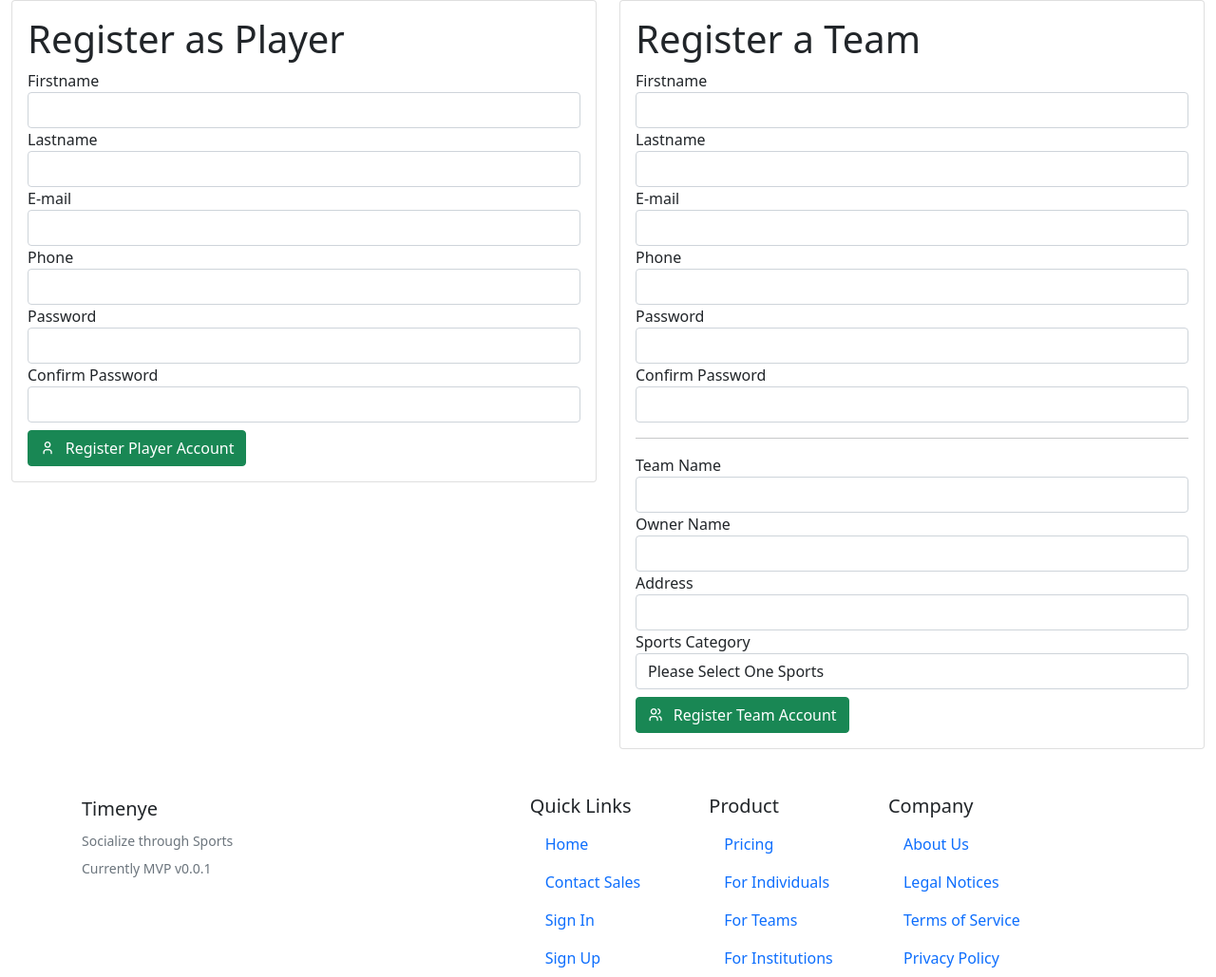
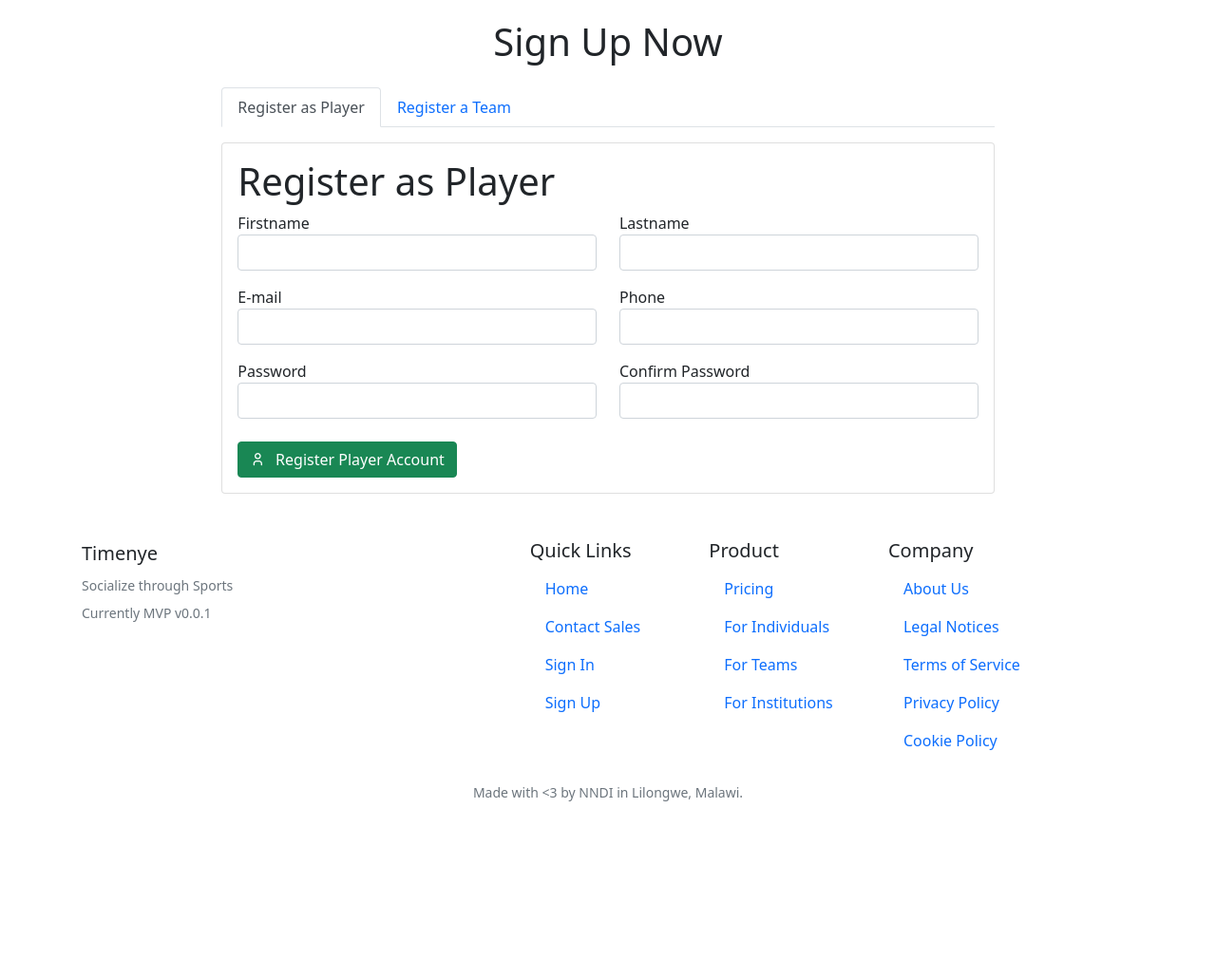
Before and after one commit to geekquest/timenye, a Django app: page /signup/ in a window 1280 px wide. Shown: the part 56-1085 px from the top of the page at 95% size. After the commit the page ends 900 px from the top, so only its background shows below. Run offline with Django 4.2, Linux system fonts and the light colour scheme; some libraries are stand-ins or nearby versions.

Commit message:
changing signup layouts

```diff
--- a/app/templates/auth/signup.html
+++ b/app/templates/auth/signup.html
@@ -1,99 +1,227 @@
-{% extends '../layouts/base.html' %}
-{% load static %}
-{% block "content" %}
+{% extends '../layouts/base.html' %} {% load static %} {% block "content" %}
 
-<div class="auth signup">
-    <div class="row">
-        <div class="col-md-6">
+<div class="auth signup" style="margin-top: 20px">
+  <div class="row justify-content-center">
+    <div class="col-md-8 text-center">
+      <h1 class="mb-4">Sign Up Now</h1>
+    </div>
+    <div class="row justify-content-center">
+      <div class="col-md-8">
+        <!-- Nav Tabs -->
+        <ul class="nav nav-tabs mb-3" id="registrationTabs" role="tablist">
+          <li class="nav-item" role="presentation">
+            <button
+              class="nav-link active"
+              id="player-tab"
+              data-bs-toggle="tab"
+              data-bs-target="#player"
+              type="button"
+              role="tab"
+              aria-controls="player"
+              aria-selected="true"
+            >
+              Register as Player
+            </button>
+          </li>
+          <li class="nav-item" role="presentation">
+            <button
+              class="nav-link"
+              id="team-tab"
+              data-bs-toggle="tab"
+              data-bs-target="#team"
+              type="button"
+              role="tab"
+              aria-controls="team"
+              aria-selected="false"
+            >
+              Register a Team
+            </button>
+          </li>
+        </ul>
+
+        <!-- Tab Panes -->
+        <div class="tab-content" id="registrationTabsContent">
+          <!-- Player Registration Form -->
+          <div
+            class="tab-pane fade show active"
+            id="player"
+            role="tabpanel"
+            aria-labelledby="player-tab"
+          >
             <div class="card card-default">
               <div class="card-body">
                 <h1>Register as Player</h1>
-
-                    <form action="">
-
-                        <div class="field">
-                            <label for="" class="input-label">Firstname</label>
-                            <input type="text" name="" id="" class="form-control"></div>
-                        <div class="field">
-                            <label for="" class="input-label">Lastname</label>
-                            <input type="text" name="" id="" class="form-control"></div>
-                        <div class="field">
-                            <label for="" class="input-label">E-mail</label>
-                            <input type="text" name="" id="" class="form-control"></div>
-                        <div class="field">
-                            <label for="" class="input-label">Phone</label>
-                            <input type="text" name="" id="" class="form-control"></div>
-                        <div class="field">
-                            <label for="" class="input-label">Password</label>
-                            <input type="password" name="" id="" class="form-control"></div>
-                        <div class="field">
-                            <label for="" class="input-label">Confirm Password</label>
-                            <input type="password" name="" id="" class="form-control"></div>
-
-
+                <form action="" method="post">
+                  {% csrf_token %}
+                  <div class="row">
+                    <div class="mb-3 col-lg-6">
+                      <label class="input-label">Firstname</label>
+                      <input
+                        type="text"
+                        name="player_firstname"
+                        class="form-control"
+                      />
+                    </div>
+                    <div class="mb-3 col-lg-6">
+                      <label class="input-label">Lastname</label>
+                      <input
+                        type="text"
+                        name="player_lastname"
+                        class="form-control"
+                      />
+                    </div>
+                    <div class="mb-3 col-lg-6">
+                      <label class="input-label">E-mail</label>
+                      <input
+                        type="email"
+                        name="player_email"
+                        class="form-control"
+                      />
+                    </div>
+                    <div class="mb-3 col-lg-6">
+                      <label class="input-label">Phone</label>
+                      <input
+                        type="text"
+                        name="player_phone"
+                        class="form-control"
+                      />
+                    </div>
+                    <div class="mb-3 col-lg-6">
+                      <label class="input-label">Password</label>
+                      <input
+                        type="password"
+                        name="player_password"
+                        class="form-control"
+                      />
+                    </div>
+                    <div class="mb-3 col-lg-6">
+                      <label class="input-label">Confirm Password</label>
+                      <input
+                        type="password"
+                        name="player_confirm_password"
+                        class="form-control"
+                      />
+                    </div>
                     <div class="action-buttons mt-2">
-
-                            <button class="btn btn-success"><i class="ti ti-user"></i> Register Player Account</button>
+                      <button class="btn btn-success">
+                        <i class="ti ti-user"></i> Register Player Account
+                      </button>
                     </div>
-
+                  </div>
                 </form>
               </div>
             </div>
+          </div>
 
-        </div>
-        <div class="col-md-6">
+          <!-- Team Registration Form -->
+          <div
+            class="tab-pane fade"
+            id="team"
+            role="tabpanel"
+            aria-labelledby="team-tab"
+          >
             <div class="card card-default">
               <div class="card-body">
                 <h1>Register a Team</h1>
-
-                    <form action="">
-
-                        <div class="field">
-                            <label for="" class="input-label">Firstname</label>
-                            <input type="text" name="" id="" class="form-control"></div>
-                        <div class="field">
-                            <label for="" class="input-label">Lastname</label>
-                            <input type="text" name="" id="" class="form-control"></div>
-                        <div class="field">
-                            <label for="" class="input-label">E-mail</label>
-                            <input type="text" name="" id="" class="form-control"></div>
-                        <div class="field">
-                            <label for="" class="input-label">Phone</label>
-                            <input type="text" name="" id="" class="form-control"></div>
-                        <div class="field">
-                            <label for="" class="input-label">Password</label>
-                            <input type="password" name="" id="" class="form-control"></div>
-                        <div class="field">
-                            <label for="" class="input-label">Confirm Password</label>
-                            <input type="password" name="" id="" class="form-control"></div>
-
-                        <hr>
-                        <div class="field">
-                            <label for="" class="input-label">Team Name</label>
-                            <input type="text" name="" id="" class="form-control"></div>
-                        <div class="field">
-                            <label for="" class="input-label">Owner Name</label>
-                            <input type="text" name="" id="" class="form-control"></div>
-                        <div class="field">
-                            <label for="" class="input-label">Address</label>
-                            <input type="text" name="" id="" class="form-control"></div>
-                        <div class="field">
-                            <label for="" class="input-label">Sports Category</label>
-                            <select name="sport" id="sport" class="form-control select">
+                <form action="" method="post">
+                  {% csrf_token %}
+                  <div class="row">
+                    <div class="mb-3 col-lg-6">
+                      <label class="input-label">Firstname</label>
+                      <input
+                        type="text"
+                        name="team_firstname"
+                        class="form-control"
+                      />
+                    </div>
+                    <div class="mb-3 col-lg-6">
+                      <label class="input-label">Lastname</label>
+                      <input
+                        type="text"
+                        name="team_lastname"
+                        class="form-control"
+                      />
+                    </div>
+                    <div class="mb-3 col-lg-6">
+                      <label class="input-label">E-mail</label>
+                      <input
+                        type="email"
+                        name="team_email"
+                        class="form-control"
+                      />
+                    </div>
+                    <div class="mb-3 col-lg-6">
+                      <label class="input-label">Phone</label>
+                      <input
+                        type="text"
+                        name="team_phone"
+                        class="form-control"
+                      />
+                    </div>
+                    <div class="mb-3 col-lg-6">
+                      <label class="input-label">Password</label>
+                      <input
+                        type="password"
+                        name="team_password"
+                        class="form-control"
+                      />
+                    </div>
+                    <div class="mb-3 col-lg-6">
+                      <label class="input-label">Confirm Password</label>
+                      <input
+                        type="password"
+                        name="team_confirm_password"
+                        class="form-control"
+                      />
+                    </div>
+                    <hr />
+                    <div class="mb-3 col-lg-6">
+                      <label class="input-label">Team Name</label>
+                      <input
+                        type="text"
+                        name="team_name"
+                        class="form-control"
+                      />
+                    </div>
+                    <div class="mb-3 col-lg-6">
+                      <label class="input-label">Owner Name</label>
+                      <input
+                        type="text"
+                        name="owner_name"
+                        class="form-control"
+                      />
+                    </div>
+                    <div class="mb-3 col-lg-6">
+                      <label class="input-label">Address</label>
+                      <input type="text" name="address" class="form-control" />
+                    </div>
+                    <div class="mb-3 col-lg-6">
+                      <label class="input-label">Sports Category</label>
+                      <select
+                        name="sport"
+                        id="sport"
+                        class="form-control select"
+                      >
                         <option value="">Please Select One Sports</option>
                         <option value="football">Football</option>
                         <option value="basketball">Basketball</option>
                       </select>
                     </div>
-
                     <div class="action-buttons mt-2">
-                            <button class="btn btn-success"><i class="ti ti-users"></i> Register Team Account</button>
+                      <button class="btn btn-success">
+                        <i class="ti ti-users"></i> Register Team Account
+                      </button>
+                    </div>
                   </div>
                 </form>
               </div>
             </div>
           </div>
         </div>
+        <!-- End Tab Panes -->
+      </div>
+    </div>
+  </div>
 
+  {% endblock %}
 </div>
-{% endblock %}
```
Lines whose indentation alone changed are shown as unchanged.
